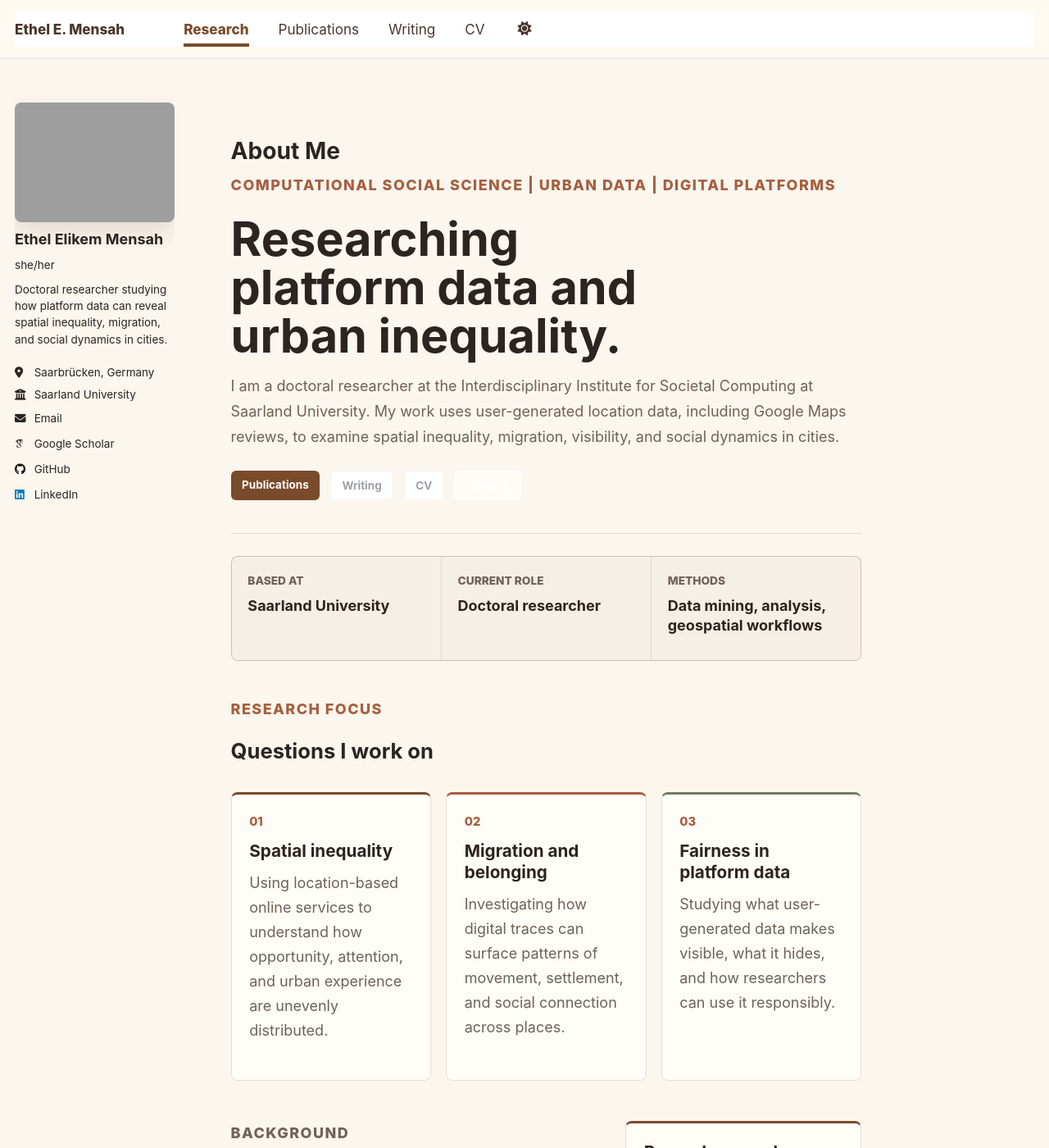
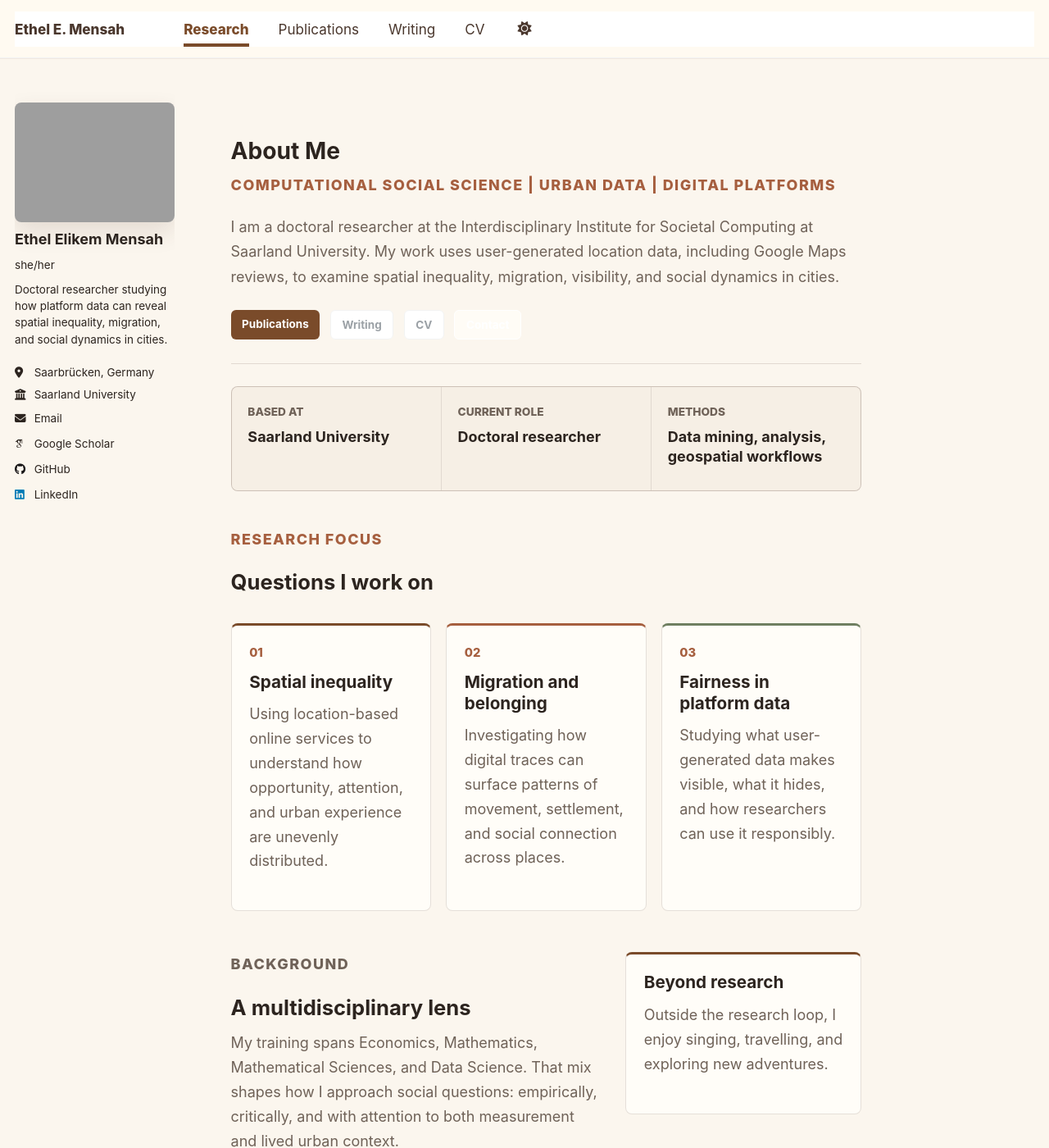
Before and after one commit to ethel-elikem/eeamensah.github.io, a Jekyll site: the page built from _pages/about.md, in a window 1280 px wide and 1400 px high. Shown: the whole window at 82% size. Built offline with Jekyll 4.4.1, drawn with Linux system fonts in a browser that asks for light colours; some web fonts are replaced.

Commit message:
Remove oversized homepage headline

```diff
--- a/_pages/about.md
+++ b/_pages/about.md
@@ -9,7 +9,6 @@ redirect_from:
 <section class="home-hero">
   <div class="home-hero__copy">
     <p class="eyebrow">Computational social science | Urban data | Digital platforms</p>
-    <h1>Researching platform data and urban inequality.</h1>
     <p class="home-hero__lead">I am a doctoral researcher at the Interdisciplinary Institute for Societal Computing at Saarland University. My work uses user-generated location data, including Google Maps reviews, to examine spatial inequality, migration, visibility, and social dynamics in cities.</p>
     <div class="home-actions">
       <a class="btn btn--primary" href="{{ '/publications/' | relative_url }}">Publications</a>
--- a/_sass/layout/_custom.scss
+++ b/_sass/layout/_custom.scss
@@ -141,7 +141,7 @@ body {
 .page__content .home-hero {
   max-width: 48rem;
   min-height: auto;
-  padding: 0 0 2rem;
+  padding: 0 0 1.45rem;
   border-bottom: 1px solid var(--line);
 }
 
@@ -157,8 +157,8 @@ body {
 .home-hero__lead {
   max-width: 43rem;
   color: var(--muted-ink);
-  font-size: 1.08rem;
-  line-height: 1.72;
+  font-size: 1rem;
+  line-height: 1.68;
 }
 
 .eyebrow {
```
